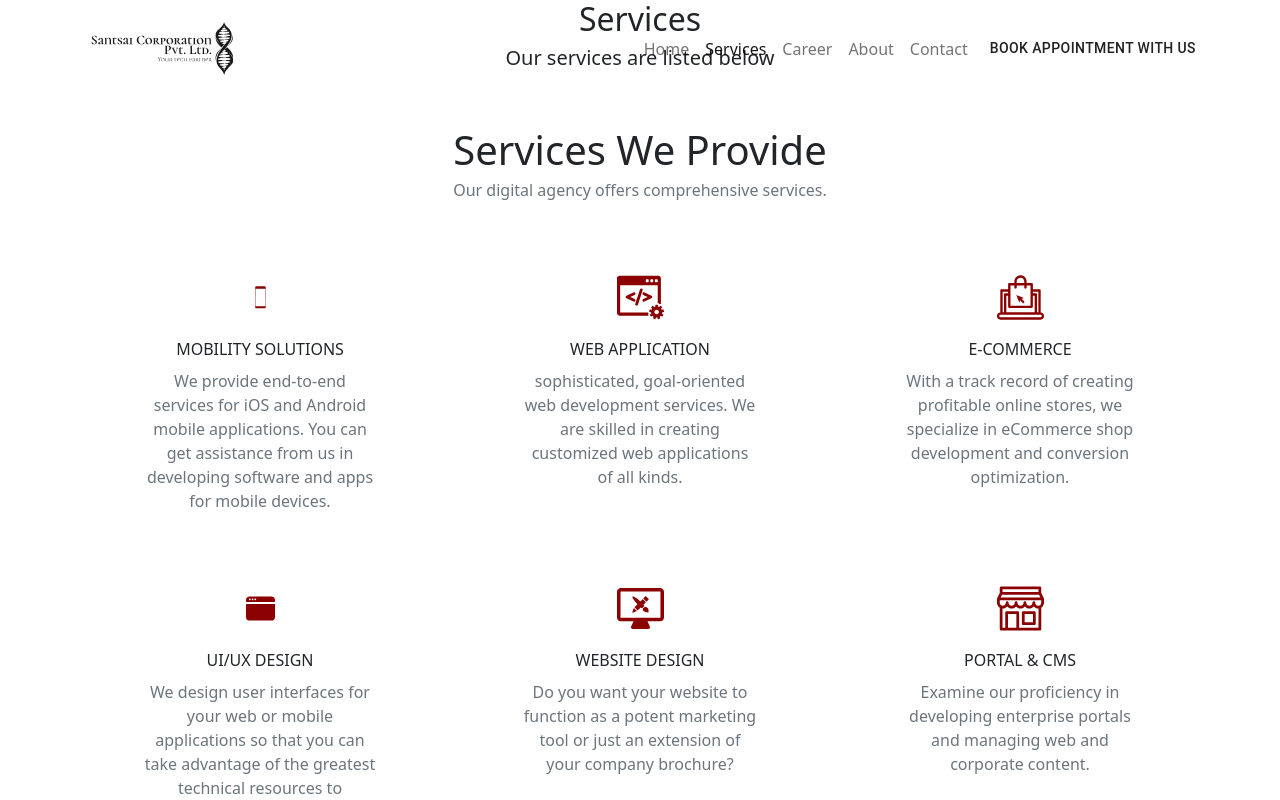
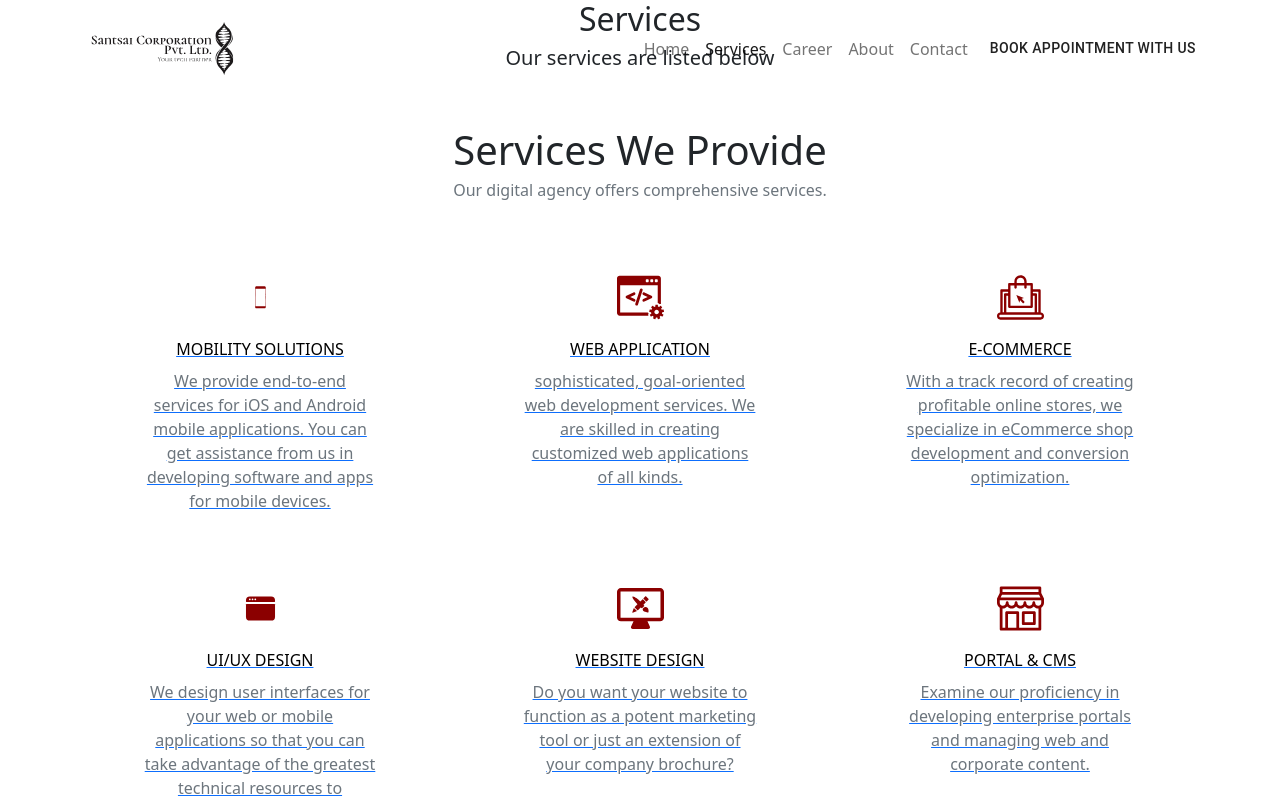
Before and after one commit to fasik1377/santsai-website, a React (Create React App) app: page /service in a window 1280 px wide. Shown: the top 800 px of the page. Built offline with nearby package versions, Linux system fonts and the light colour scheme; the HTML template or start-up script is replaced by a standard one.

Commit message:
about and service minor changes

```diff
--- a/src/pages/About.jsx
+++ b/src/pages/About.jsx
@@ -28,7 +28,7 @@ const About = () => {
             <p className="display-6 mb-1">Happy to have you here!</p><br />
             <p className="text-muted"><b>We are a software development company from India helping enterprise businesses in their digital transition through our suite of web and mobile application services.</b></p>
           </div>
-          <p>Santsai Corporation Pvt. Ltd.olutions Lab is a Hyderabad-based Web development company in India specialized in delivering quality, cost effective, user friendly and result-oriented web designing, website development, mobile application development and e-commerce and online marketing (SEO and SEM) solutions for a global clientele. Our professional, creative and expert designing team guided by customer centric approach helps you turn your website in a sales engine.
+          <p>Santsai Corporation Pvt. Ltd. is a Hyderabad-based Web development company in India specialized in delivering quality, cost effective, user friendly and result-oriented web designing, website development, mobile application development and e-commerce and online marketing (SEO and SEM) solutions for a global clientele. Our professional, creative and expert designing team guided by customer centric approach helps you turn your website in a sales engine.
 
             We have delivered innovative and unique mobile application, web designing and development solutions of varying complexities to customers all over the world. Satisfaction of our clients has been our top most priority since our inception as a website design and development company.</p>
           <p></p>
@@ -38,7 +38,7 @@ const About = () => {
       <section className="bg-light">
         <div className="container row py-5 m-auto col-lg-10 col-xl-9">
           <p className="display-6 text-center mb-4">Why Us?</p>
-          <p>Santsai Corporation Pvt. Ltd.olutions Lab is constantly prepared to go above and above in order to foster the greatest commercial connections. All projects, regardless of size, are given careful consideration and full attention by Santsai Corporation Pvt. Ltd.olutions Lab, which always adopts a holistic approach. Distinguished causes for collaborating on your upcoming project with Santsai Corporation Pvt. Ltd.olutions Lab:</p>
+          <p>Santsai Corporation Pvt. Ltd. is constantly prepared to go above and above in order to foster the greatest commercial connections. All projects, regardless of size, are given careful consideration and full attention by Santsai Corporation Pvt. Ltd. which always adopts a holistic approach. Distinguished causes for collaborating on your upcoming project with Santsai Corporation Pvt. Ltd.:</p>
           <p>
           &#8594; &nbsp;<b>Detailed Analysis -</b>  Thorough evaluation of the suitability of your solutions and your company's objectives. <br /><br />
           &#8594; &nbsp;<b>Modern Technologies -</b>  Design and development using the newest, most advanced technologies.<br /><br />
--- a/src/pages/Service.jsx
+++ b/src/pages/Service.jsx
@@ -1,18 +1,19 @@
 import React from "react";
-import {NavLink} from "react-router-dom";
+import { NavLink } from "react-router-dom";
 import Secheader from "./common/Secondaryheader";
 import Data from "../data/Servicesdata";
 
 const Scards = (props) => {
   return (
-      <div className="col-md-4 col-lg-4 mb-3 text-center">
+    <div className="col-md-4 col-lg-4 mb-3 text-center">
+      <a href={props.linked} className="service_anchor">
         <div className="box_border col-lg-9 p-3 pt-4 m-auto rounded">
-        <a href={props.linked}><img src={props.scardimage} className="img-fluid mb-2" alt="cards" width="20%" /></a>
-          <p className="my-2">{props.scardtitle}</p>
+          <img src={props.scardimage} className="img-fluid mb-2" alt="cards" width="20%" />
+          <p className="my-2" style={{color:"black"}}>{props.scardtitle}</p>
           <p className="text-muted text-left text-xl-center text-lg-center">{props.scarddesc}</p>
-        </div>
-      </div>
-    );
+        </div></a>
+    </div>
+  );
 };
 
 const Service = () => {
--- a/src/scss/component.scss
+++ b/src/scss/component.scss
@@ -84,6 +84,10 @@ footer {
 .anchor {
   text-decoration: none;
   color: white;
+}
+
+.service_anchor{
+  text-decoration: none;
 }
 
 .terms {
```
